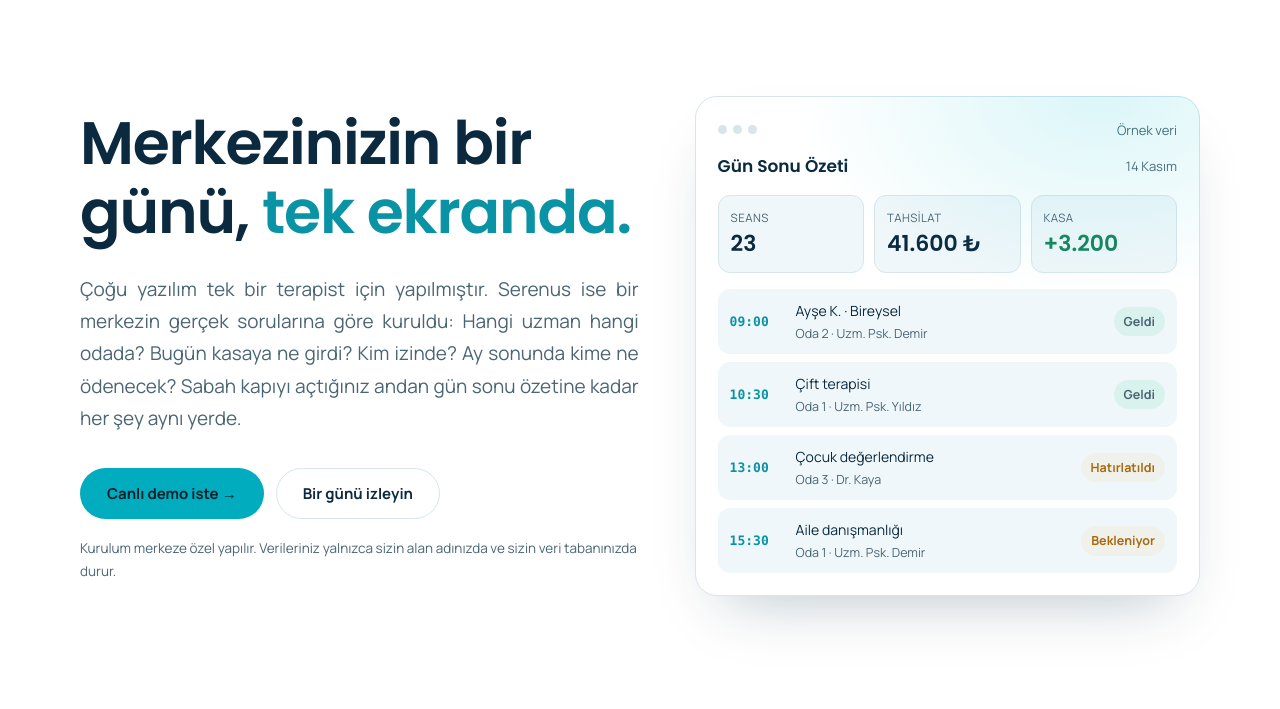
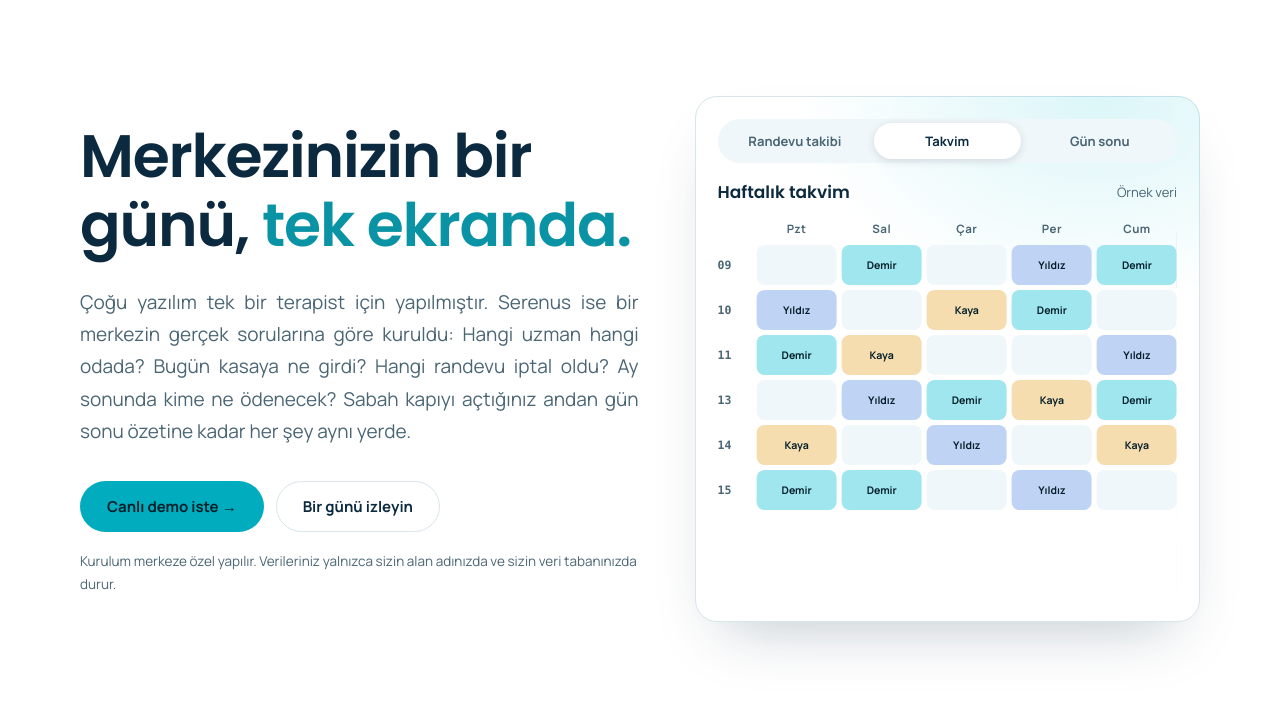
Before and after one commit to davut1905/serenus-site, a plain HTML site: page index.html in a window 1280 px wide. Shown: the part 83-792 px from the top of the page. Drawn offline with Linux system fonts and the light colour scheme.

Commit message:
Add files via upload

```diff
--- a/index.html
+++ b/index.html
@@ -39,6 +39,7 @@ nav ul a{text-decoration:none}nav ul a:hover{color:var(--ink)}
 /* hero */
 .hero{padding-top:clamp(40px,7vw,90px)}
 .hg{display:grid;grid-template-columns:1.05fr .95fr;gap:56px;align-items:center}
+.hg>*{min-width:0}
 .hero p.lead{font-size:19px;margin:26px 0 34px;max-width:54ch}
 .cta{display:flex;gap:12px;flex-wrap:wrap}
 .note{margin-top:18px;font-size:13.5px;color:var(--mut);text-align:left}
@@ -54,6 +55,18 @@ nav ul a{text-decoration:none}nav ul a:hover{color:var(--ink)}
 .kp strong{font:600 22px Poppins,sans-serif}
 .kp .up{color:var(--ok)}
 .rows{display:flex;flex-direction:column;gap:8px}
+.mt{display:flex;gap:6px;margin-bottom:16px;background:var(--bg2);border-radius:999px;padding:4px;position:relative}
+.mt button{flex:1;border:0;background:none;color:var(--mut);font:700 13px Manrope,sans-serif;padding:9px 6px;border-radius:999px;cursor:pointer;transition:.25s;white-space:nowrap}
+.mt button.on{background:var(--card);color:var(--ink);box-shadow:0 2px 8px rgba(11,42,63,.14)}
+.vp{overflow:hidden;border-radius:12px}
+.trk{display:flex;transition:transform .6s cubic-bezier(.65,0,.25,1)}
+.sl1{flex:0 0 100%;min-width:0}
+.rw b.am{font:600 14px Poppins,sans-serif;color:var(--ink)}
+.cal{display:grid;grid-template-columns:34px repeat(5,1fr);gap:5px;align-items:stretch}
+.cal i{font:700 11.5px Manrope,sans-serif;font-style:normal;color:var(--mut);text-align:center;letter-spacing:.04em;padding-bottom:4px}
+.cal time{font:600 11.5px ui-monospace,Menlo,monospace;color:var(--mut);display:flex;align-items:center}
+.cal u{text-decoration:none;min-width:0;min-height:40px;border-radius:8px;background:var(--bg2);display:flex;align-items:center;justify-content:center;font:700 10.5px Manrope,sans-serif;overflow:hidden}
+.cal u.e{color:#04202A}.cal u.a{background:#9FE6EE}.cal u.b{background:#BFD4F5}.cal u.c{background:#F6DDB0}
 .rw{display:grid;grid-template-columns:54px 1fr auto;gap:12px;align-items:center;background:var(--bg2);border-radius:12px;padding:10px 12px;font-size:14px}
 .rw time{font:600 13px ui-monospace,Menlo,monospace;color:var(--cy)}
 .rw span{color:var(--mut);font-size:12.5px;display:block}
@@ -133,19 +146,43 @@ footer p{text-align:left}
 <header class="hero"><div class="w hg">
 <div>
 <h1>Merkezinizin bir günü, <em>tek ekranda.</em></h1>
-<p class="lead">Çoğu yazılım tek bir terapist için yapılmıştır. Serenus ise bir merkezin gerçek sorularına göre kuruldu: Hangi uzman hangi odada? Bugün kasaya ne girdi? Kim izinde? Ay sonunda kime ne ödenecek? Sabah kapıyı açtığınız andan gün sonu özetine kadar her şey aynı yerde.</p>
+<p class="lead">Çoğu yazılım tek bir terapist için yapılmıştır. Serenus ise bir merkezin gerçek sorularına göre kuruldu: Hangi uzman hangi odada? Bugün kasaya ne girdi? Hangi randevu iptal oldu? Ay sonunda kime ne ödenecek? Sabah kapıyı açtığınız andan gün sonu özetine kadar her şey aynı yerde.</p>
 <div class="cta"><a class="btn b1" href="#iletisim">Canlı demo iste →</a><a class="btn b2" href="#gun">Bir günü izleyin</a></div>
 <p class="note">Kurulum merkeze özel yapılır. Verileriniz yalnızca sizin alan adınızda ve sizin veri tabanınızda durur.</p>
 </div>
-<div class="mock rv" aria-label="Gün sonu özeti örnek ekran">
-<div class="mh"><div class="dots"><i></i><i></i><i></i></div><span>Örnek veri</span></div>
-<div class="mh" style="margin-top:-4px"><b>Gün Sonu Özeti</b><span>14 Kasım</span></div>
-<div class="kp"><div><small>SEANS</small><strong>23</strong></div><div><small>TAHSİLAT</small><strong>41.600 ₺</strong></div><div><small>KASA</small><strong class="up">+3.200</strong></div></div>
+<div class="mock rv" id="mk" aria-label="Panel örnek ekranları">
+<div class="mt" role="tablist"><button class="on" role="tab" data-i="0">Randevu takibi</button><button role="tab" data-i="1">Takvim</button><button role="tab" data-i="2">Gün sonu</button></div>
+<div class="vp"><div class="trk" id="trk">
+<div class="sl1">
+<div class="mh"><b>Bugünün randevuları</b><span>Örnek veri</span></div>
+<div class="kp"><div><small>RANDEVU</small><strong>23</strong></div><div><small>GELEN</small><strong class="up">14</strong></div><div><small>İPTAL</small><strong>2</strong></div></div>
 <div class="rows">
 <div class="rw"><time>09:00</time><div>Ayşe K. · Bireysel<span>Oda 2 · Uzm. Psk. Demir</span></div><span class="tag">Geldi</span></div>
 <div class="rw"><time>10:30</time><div>Çift terapisi<span>Oda 1 · Uzm. Psk. Yıldız</span></div><span class="tag">Geldi</span></div>
 <div class="rw"><time>13:00</time><div>Çocuk değerlendirme<span>Oda 3 · Dr. Kaya</span></div><span class="tag w2">Hatırlatıldı</span></div>
 <div class="rw"><time>15:30</time><div>Aile danışmanlığı<span>Oda 1 · Uzm. Psk. Demir</span></div><span class="tag w2">Bekleniyor</span></div>
+</div></div>
+<div class="sl1">
+<div class="mh"><b>Haftalık takvim</b><span>Örnek veri</span></div>
+<div class="cal">
+<span></span><i>Pzt</i><i>Sal</i><i>Çar</i><i>Per</i><i>Cum</i>
+<time>09</time><u></u><u class="e a">Demir</u><u></u><u class="e b">Yıldız</u><u class="e a">Demir</u>
+<time>10</time><u class="e b">Yıldız</u><u></u><u class="e c">Kaya</u><u class="e a">Demir</u><u></u>
+<time>11</time><u class="e a">Demir</u><u class="e c">Kaya</u><u></u><u></u><u class="e b">Yıldız</u>
+<time>13</time><u></u><u class="e b">Yıldız</u><u class="e a">Demir</u><u class="e c">Kaya</u><u class="e a">Demir</u>
+<time>14</time><u class="e c">Kaya</u><u></u><u class="e b">Yıldız</u><u></u><u class="e c">Kaya</u>
+<time>15</time><u class="e a">Demir</u><u class="e a">Demir</u><u></u><u class="e b">Yıldız</u><u></u>
+</div></div>
+<div class="sl1">
+<div class="mh"><b>Gün Sonu Özeti</b><span>14 Kasım</span></div>
+<div class="kp"><div><small>SEANS</small><strong>23</strong></div><div><small>TAHSİLAT</small><strong>41.600 ₺</strong></div><div><small>KASA</small><strong class="up">+3.200</strong></div></div>
+<div class="rows">
+<div class="rw"><time>Nakit</time><div>Uzm. Psk. Demir<span>8 seans</span></div><b class="am">14.400 ₺</b></div>
+<div class="rw"><time>Kart</time><div>Uzm. Psk. Yıldız<span>9 seans</span></div><b class="am">17.200 ₺</b></div>
+<div class="rw"><time>Havale</time><div>Dr. Kaya<span>6 seans</span></div><b class="am">10.000 ₺</b></div>
+<div class="rw"><time>Kasa</time><div>Gün kapanışı<span>Çıktı alınabilir</span></div><span class="tag">Hazır</span></div>
+</div></div>
+</div></div>
 </div>
 </div>
 </div></header>
@@ -153,12 +190,12 @@ footer p{text-align:left}
 <section id="fark"><div class="w">
 <span class="eyebrow rv">Neden Serenus</span>
 <h2 class="rv">Tek terapistin değil, <em>merkezin</em> yazılımı.</h2>
-<p class="rv" style="margin-top:22px;max-width:70ch">Bir merkezi yönetmek, birkaç randevuyu takip etmekten çok daha fazlasıdır. Odalar, uzmanlar, kasa, hakediş, personel, evrak ve onam formları birbirine bağlıdır. Bu yüzden Serenus'u bir danışma merkezinin içinden, her gün kullanılarak geliştirdik. Eksik olanı değil, gerçekten ihtiyaç duyulanı yaptık.</p>
+<p class="rv" style="margin-top:22px;max-width:70ch">Bir merkezi yönetmek, birkaç randevuyu takip etmekten çok daha fazlasıdır. Odalar, uzmanlar, kasa, hakediş, resmi yazışmalar, evrak ve onam formları birbirine bağlıdır. Bu yüzden Serenus'u bir danışma merkezinin içinden, her gün kullanılarak geliştirdik. Eksik olanı değil, gerçekten ihtiyaç duyulanı yaptık.</p>
 <div class="cmp">
 <div class="cc"><h3>Genel randevu yazılımları</h3><small>Bireysel terapist için kurgulanmış</small><ul>
-<li>Tek kişilik takvim mantığı</li><li>Uzman payı ve kasa ayrı bir dert olarak kalır</li><li>Personel izni ve kıdemi dışarıda</li><li>Çıktılar genel şablonla, kurum kimliği yok</li></ul></div>
+<li>Tek kişilik takvim mantığı</li><li>Uzman payı ve kasa ayrı bir dert olarak kalır</li><li>Resmi kurum yazışmaları defterde ya da dosyalarda dağınık</li><li>Çıktılar genel şablonla, kurum kimliği yok</li></ul></div>
 <div class="cc us"><h3>Serenus</h3><small>Merkez yönetimi için kurgulanmış</small><ul>
-<li>Çok uzmanlı, çok odalı takvim</li><li>Tahsilat, kasa ve uzman hakedişi aynı akışta</li><li>Personel kartı, izin takibi ve kıdem hesabı</li><li>Logolu, antetli çıktılar: izin formu, makbuz, raporlar</li></ul></div>
+<li>Çok uzmanlı, çok odalı takvim</li><li>Tahsilat, kasa ve uzman hakedişi aynı akışta</li><li>Resmi kurumlardan gelen ve giden yazıların kaydı</li><li>Logolu, antetli çıktılar: makbuz, rapor, yazı</li></ul></div>
 </div>
 </div></section>
 
@@ -172,7 +209,7 @@ footer p{text-align:left}
 <div class="st rv"><time>12:30</time><div><h3>Hatırlatmalar kendiliğinden gider</h3><p>Yarınki seanslar için danışanlara hatırlatma gönderilir. İptal oranı düşer, sekreterin telefon yükü azalır.</p></div></div>
 <div class="st rv"><time>16:00</time><div><h3>Ödeme alınır, kasa işler</h3><p>Nakit, kart veya havale; her tahsilat seansa ve uzmana bağlanır. Seans paketi, borç ve alacak durumu danışan kartında görünür.</p></div></div>
 <div class="st rv"><time>18:30</time><div><h3>Gün sonu özeti</h3><p>Kaç seans yapıldı, ne tahsil edildi, kasada ne var; tek sayfada, çıktı alınabilir biçimde. Kapanışta kasayı elle saymak zorunda kalmazsınız.</p></div></div>
-<div class="st rv"><time>Ay sonu</time><div><h3>Hakediş ve personel</h3><p>Uzman hakedişi merkezinizin kuralına göre hesaplanır. Personel izinleri, kıdem süreleri ve logolu izin formları da aynı panelde.</p></div></div>
+<div class="st rv"><time>Ay sonu</time><div><h3>Hakediş ve resmi yazışmalar</h3><p>Uzman hakedişi merkezinizin kuralına göre hesaplanır. Resmi kurumlardan gelen ve giden yazılar da aynı panelde kayıtlı kalır.</p></div></div>
 </div>
 </div></section>
 
@@ -186,7 +223,7 @@ footer p{text-align:left}
 <div class="f rv"><i>💬</i><h3>Hatırlatma</h3><p>Seans öncesi otomatik hatırlatma ile iptal oranını azaltın.</p></div>
 <div class="f rv"><i>💳</i><h3>Kasa ve tahsilat</h3><p>Nakit, kart, havale. Seans paketi, borç ve alacak takibi.</p></div>
 <div class="f rv"><i>⚖️</i><h3>Uzman hakedişi</h3><p>Uzman hakedişi, merkezinizin kendi kuralına göre hesaplanır.</p></div>
-<div class="f rv"><i>👥</i><h3>Personel ve izin</h3><p>Personel kartı, kıdem hesabı ve antetli izin formu, tek tıkla.</p></div>
+<div class="f rv"><i>📨</i><h3>Gelen–giden evrak</h3><p>Resmi kurumlardan gelen ve kurumlara giden yazılar tarih ve sayıyla kayıt altında.</p></div>
 <div class="f rv"><i>🖨️</i><h3>Kurum kimliğiyle çıktı</h3><p>Logonuz ve iletişim bilgilerinizle antetli çıktılar. Ayarlardan kendiniz düzenlersiniz.</p></div>
 </div>
 </div></section>
@@ -211,7 +248,7 @@ footer p{text-align:left}
 <div class="steps">
 <div class="sp rv"><h3>Demo ile tanışın</h3><p>Örnek verilerle dolu canlı panelde dilediğiniz gibi gezin. Önce görmeden karar vermeniz gerekmez.</p></div>
 <div class="sp rv"><h3>Merkeziniz kurulsun</h3><p>Logonuz, renkleriniz ve antet bilgilerinizle kendi paneliniz hazırlanır.<br><span class="url">merkeziniz.serenus.com.tr</span></p></div>
-<div class="sp rv"><h3>Ekibinizle kullanmaya başlayın</h3><p>Uzmanlarınızı ve personelinizi ekleyin, yetkilerini belirleyin. Takıldığınız yerde bizimle iletişime geçin.</p></div>
+<div class="sp rv"><h3>Ekibinizle kullanmaya başlayın</h3><p>Uzmanlarınızı ve ekibinizi ekleyin, yetkilerini belirleyin. Takıldığınız yerde bizimle iletişime geçin.</p></div>
 </div>
 </div></section>
 
@@ -268,6 +305,14 @@ document.getElementById('f').addEventListener('submit',function(e){
 });
 var io='IntersectionObserver' in window?new IntersectionObserver(function(es){es.forEach(function(x){if(x.isIntersecting){x.target.classList.add('on');io.unobserve(x.target)}})},{threshold:.12}):null;
 document.querySelectorAll('.rv').forEach(function(el){io?io.observe(el):el.classList.add('on')});
+(function(){var t=document.getElementById('trk'),mk=document.getElementById('mk'),b=mk.querySelectorAll('.mt button'),n=0,tm,paused=false;
+function go(i){n=(i+3)%3;t.style.transform='translateX(-'+n*100+'%)';b.forEach(function(x,k){x.classList.toggle('on',k==n)})}
+b.forEach(function(x){x.addEventListener('click',function(){go(+x.dataset.i);reset()})});
+function reset(){clearInterval(tm);if(!matchMedia('(prefers-reduced-motion:reduce)').matches)tm=setInterval(function(){if(!paused)go(n+1)},4500)}
+mk.addEventListener('mouseenter',function(){paused=true});mk.addEventListener('mouseleave',function(){paused=false});
+var sx=null;mk.addEventListener('touchstart',function(e){sx=e.touches[0].clientX;paused=true},{passive:true});
+mk.addEventListener('touchend',function(e){if(sx!==null){var d=e.changedTouches[0].clientX-sx;if(Math.abs(d)>40){go(n+(d<0?1:-1));reset()}}sx=null;paused=false});
+reset()})();
 </script>
 </body>
 </html>
```
